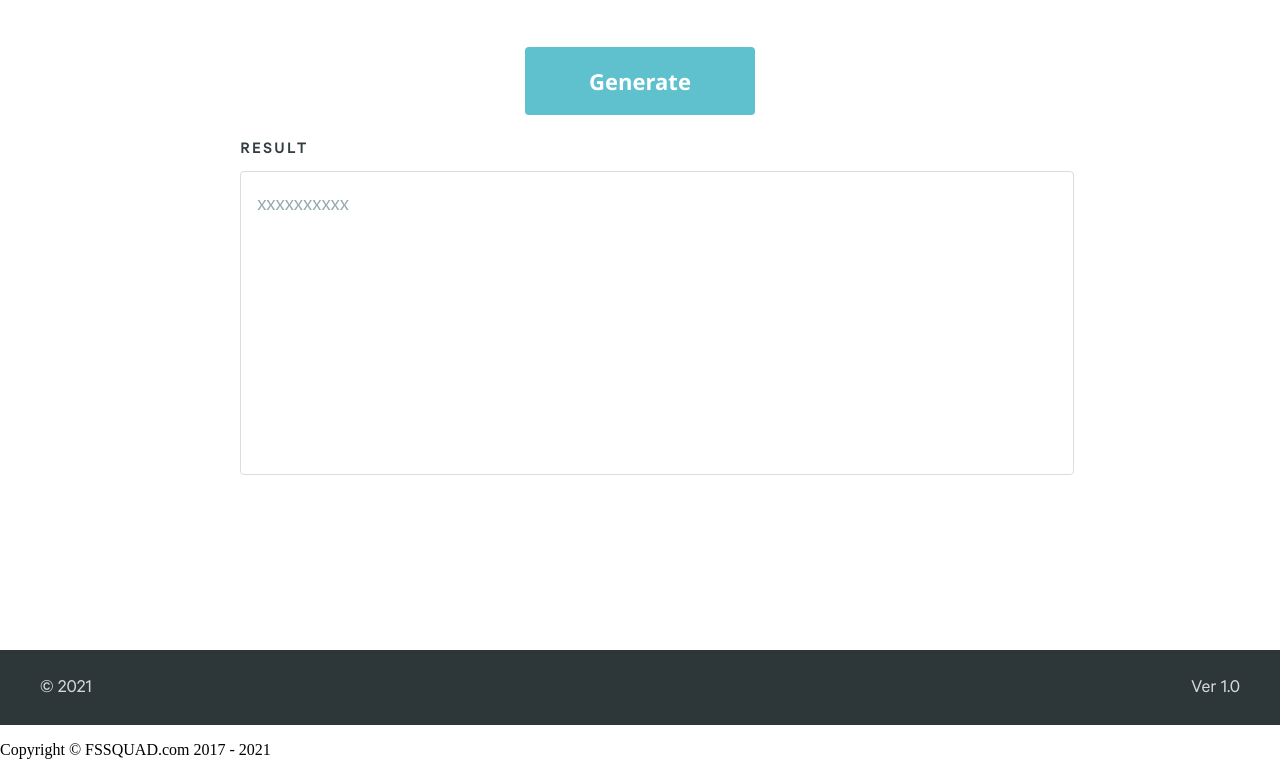
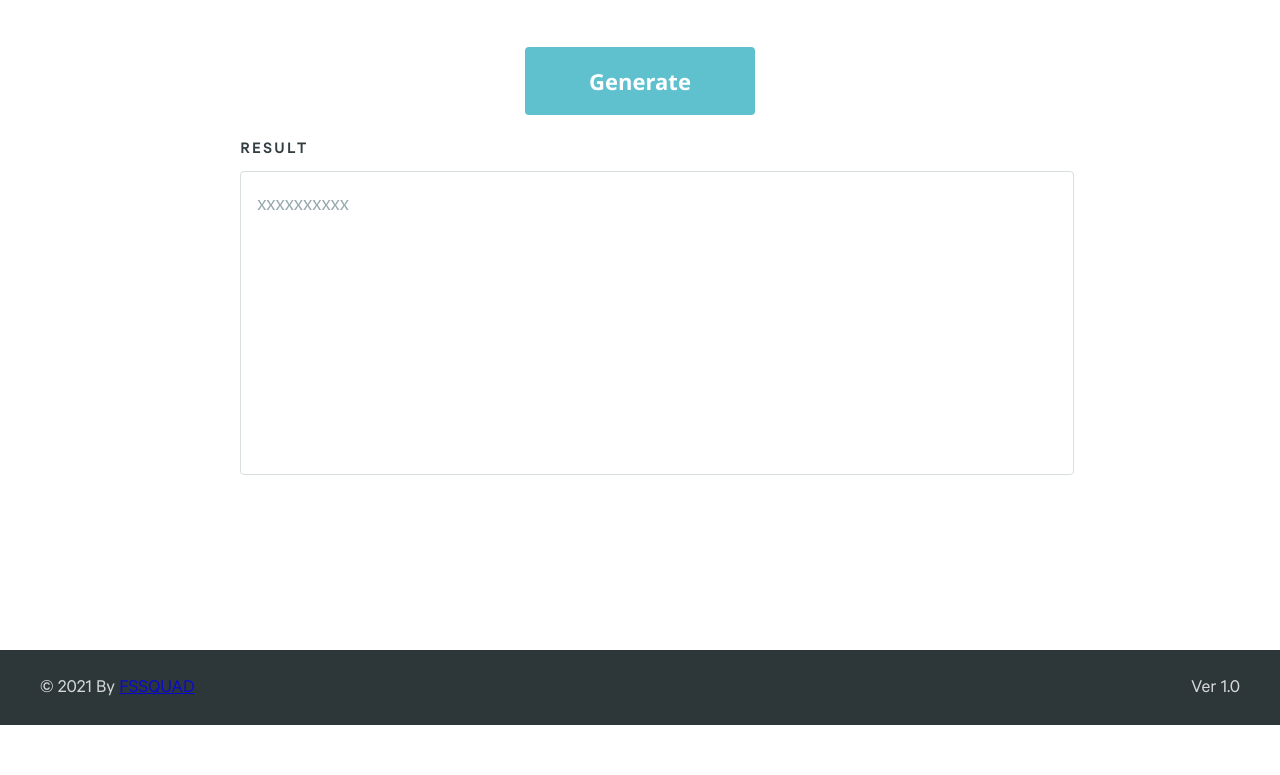
Before and after one commit to ANON5EC/CC-GEN-2021, a plain HTML site: page index.html in a window 1280 px wide. Shown: the part 725-1500 px from the top of the page. After the commit the page ends 1450 px from the top, so only its background shows below. Drawn offline with Linux system fonts and the light colour scheme.

Commit message:
Update index.html

```diff
--- a/index.html
+++ b/index.html
@@ -138,7 +138,8 @@
         <div class="wrap">
             <div class="bottom-line">
                 <div>
-                    © 2021
+                    © 2021 By <a href="https://fssquad.com/">FSSQUAD</a>
+
                 </div>
                 <div>
                     Ver 1.0
@@ -149,5 +150,4 @@
     <script src="js/jquery-3.6.0.min.js"></script>
     <script src="js/scripts.js"></script>
 </body>
-    <p class="text-xs text-gray-500">Copyright © <span class="text-gray-700">FSSQUAD.com</span> 2017 - 2021</p>
 </html>
```
